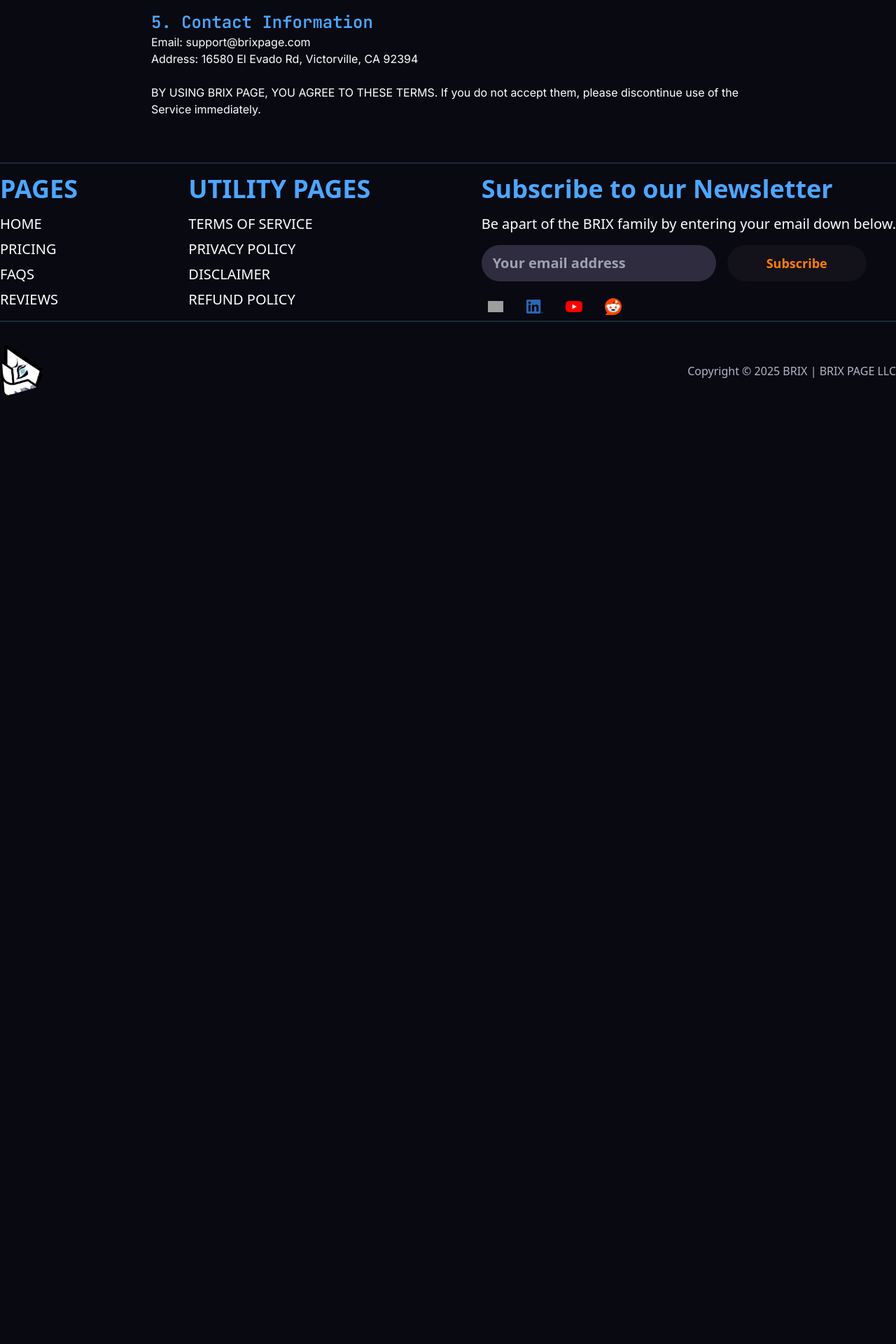
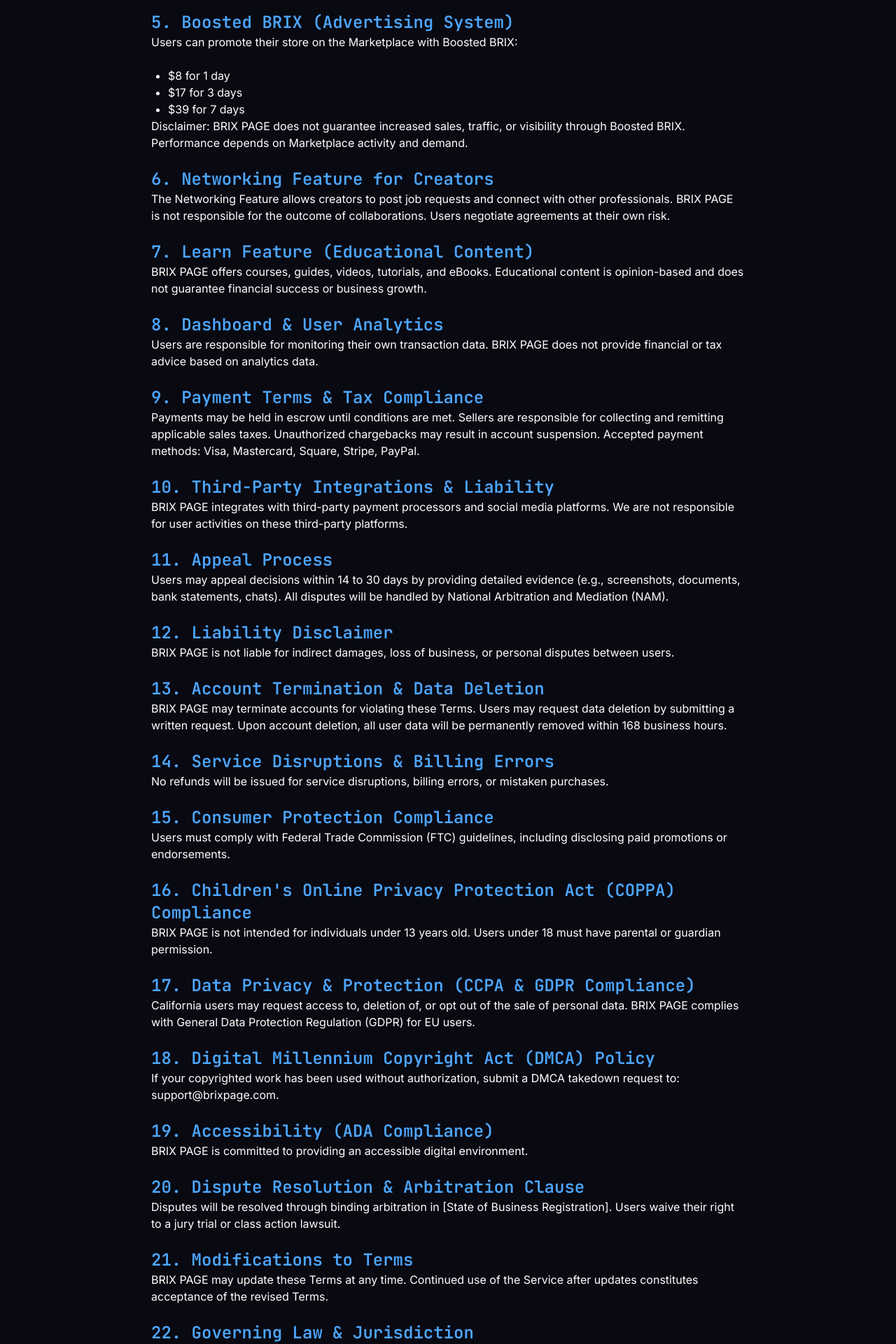
Before and after one commit to fundedbull/project-b, a Next.js app: page /terms-of-service in a window 1280 px wide. Shown: the part 1260-3180 px from the top of the page at 70% size. Before the commit the page ends 1860 px from the top, so only its background shows below. Built offline with nearby package versions, Linux system fonts and the light colour scheme; grey boxes are pictures that could not be loaded.

Commit message:
Fixed Terms of Service Page

```diff
--- a/src/app/terms-of-service/page.tsx
+++ b/src/app/terms-of-service/page.tsx
@@ -120,7 +120,205 @@
         <h2
           className={`${jetBrainsMono.className} text-2xl font-semibold text-blue mt-6`}
         >
-          5. Contact Information
+          5. Boosted BRIX (Advertising System)
+        </h2>
+        <p className="mb-6">
+          Users can promote their store on the Marketplace with Boosted BRIX:
+        </p>
+        <ul className="list-disc pl-6 mt-2">
+          <li>$8 for 1 day</li>
+          <li>$17 for 3 days</li>
+          <li>$39 for 7 days</li>
+        </ul>
+        <p className="mb-6">
+          Disclaimer: BRIX PAGE does not guarantee increased sales, traffic, or
+          visibility through Boosted BRIX. Performance depends on Marketplace
+          activity and demand.
+        </p>
+
+        <h2
+          className={`${jetBrainsMono.className} text-2xl font-semibold text-blue mt-6`}
+        >
+          6. Networking Feature for Creators
+        </h2>
+        <p className="mb-6">
+          The Networking Feature allows creators to post job requests and
+          connect with other professionals. BRIX PAGE is not responsible for the
+          outcome of collaborations. Users negotiate agreements at their own
+          risk.
+        </p>
+
+        <h2
+          className={`${jetBrainsMono.className} text-2xl font-semibold text-blue mt-6`}
+        >
+          7. Learn Feature (Educational Content)
+        </h2>
+        <p className="mb-6">
+          BRIX PAGE offers courses, guides, videos, tutorials, and eBooks.
+          Educational content is opinion-based and does not guarantee financial
+          success or business growth.
+        </p>
+
+        <h2
+          className={`${jetBrainsMono.className} text-2xl font-semibold text-blue mt-6`}
+        >
+          8. Dashboard & User Analytics
+        </h2>
+        <p className="mb-6">
+          Users are responsible for monitoring their own transaction data. BRIX
+          PAGE does not provide financial or tax advice based on analytics data.
+        </p>
+
+        <h2
+          className={`${jetBrainsMono.className} text-2xl font-semibold text-blue mt-6`}
+        >
+          9. Payment Terms & Tax Compliance
+        </h2>
+        <p className="mb-6">
+          Payments may be held in escrow until conditions are met. Sellers are
+          responsible for collecting and remitting applicable sales taxes.
+          Unauthorized chargebacks may result in account suspension. Accepted
+          payment methods: Visa, Mastercard, Square, Stripe, PayPal.
+        </p>
+
+        <h2
+          className={`${jetBrainsMono.className} text-2xl font-semibold text-blue mt-6`}
+        >
+          10. Third-Party Integrations & Liability
+        </h2>
+        <p className="mb-6">
+          BRIX PAGE integrates with third-party payment processors and social
+          media platforms. We are not responsible for user activities on these
+          third-party platforms.
+        </p>
+
+        <h2
+          className={`${jetBrainsMono.className} text-2xl font-semibold text-blue mt-6`}
+        >
+          11. Appeal Process
+        </h2>
+        <p className="mb-6">
+          Users may appeal decisions within 14 to 30 days by providing detailed
+          evidence (e.g., screenshots, documents, bank statements, chats). All
+          disputes will be handled by National Arbitration and Mediation (NAM).
+        </p>
+
+        <h2
+          className={`${jetBrainsMono.className} text-2xl font-semibold text-blue mt-6`}
+        >
+          12. Liability Disclaimer
+        </h2>
+        <p className="mb-6">
+          BRIX PAGE is not liable for indirect damages, loss of business, or
+          personal disputes between users.
+        </p>
+
+        <h2
+          className={`${jetBrainsMono.className} text-2xl font-semibold text-blue mt-6`}
+        >
+          13. Account Termination & Data Deletion
+        </h2>
+        <p className="mb-6">
+          BRIX PAGE may terminate accounts for violating these Terms. Users may
+          request data deletion by submitting a written request. Upon account
+          deletion, all user data will be permanently removed within 168
+          business hours.
+        </p>
+
+        <h2
+          className={`${jetBrainsMono.className} text-2xl font-semibold text-blue mt-6`}
+        >
+          14. Service Disruptions & Billing Errors
+        </h2>
+        <p className="mb-6">
+          No refunds will be issued for service disruptions, billing errors, or
+          mistaken purchases.
+        </p>
+
+        <h2
+          className={`${jetBrainsMono.className} text-2xl font-semibold text-blue mt-6`}
+        >
+          15. Consumer Protection Compliance
+        </h2>
+        <p className="mb-6">
+          Users must comply with Federal Trade Commission (FTC) guidelines,
+          including disclosing paid promotions or endorsements.
+        </p>
+
+        <h2
+          className={`${jetBrainsMono.className} text-2xl font-semibold text-blue mt-6`}
+        >
+          16. Children&apos;s Online Privacy Protection Act (COPPA) Compliance
+        </h2>
+        <p className="mb-6">
+          BRIX PAGE is not intended for individuals under 13 years old. Users
+          under 18 must have parental or guardian permission.
+        </p>
+
+        <h2
+          className={`${jetBrainsMono.className} text-2xl font-semibold text-blue mt-6`}
+        >
+          17. Data Privacy & Protection (CCPA & GDPR Compliance)
+        </h2>
+        <p className="mb-6">
+          California users may request access to, deletion of, or opt out of the
+          sale of personal data. BRIX PAGE complies with General Data Protection
+          Regulation (GDPR) for EU users.
+        </p>
+
+        <h2
+          className={`${jetBrainsMono.className} text-2xl font-semibold text-blue mt-6`}
+        >
+          18. Digital Millennium Copyright Act (DMCA) Policy
+        </h2>
+        <p className="mb-6">
+          If your copyrighted work has been used without authorization, submit a
+          DMCA takedown request to: support@brixpage.com.
+        </p>
+
+        <h2
+          className={`${jetBrainsMono.className} text-2xl font-semibold text-blue mt-6`}
+        >
+          19. Accessibility (ADA Compliance)
+        </h2>
+        <p className="mb-6">
+          BRIX PAGE is committed to providing an accessible digital environment.
+        </p>
+
+        <h2
+          className={`${jetBrainsMono.className} text-2xl font-semibold text-blue mt-6`}
+        >
+          20. Dispute Resolution & Arbitration Clause
+        </h2>
+        <p className="mb-6">
+          Disputes will be resolved through binding arbitration in [State of
+          Business Registration]. Users waive their right to a jury trial or
+          class action lawsuit.
+        </p>
+
+        <h2
+          className={`${jetBrainsMono.className} text-2xl font-semibold text-blue mt-6`}
+        >
+          21. Modifications to Terms
+        </h2>
+        <p className="mb-6">
+          BRIX PAGE may update these Terms at any time. Continued use of the
+          Service after updates constitutes acceptance of the revised Terms.
+        </p>
+
+        <h2
+          className={`${jetBrainsMono.className} text-2xl font-semibold text-blue mt-6`}
+        >
+          22. Governing Law & Jurisdiction
+        </h2>
+        <p className="mb-6">
+          These Terms are governed by the laws of the State of New York.
+        </p>
+
+        <h2
+          className={`${jetBrainsMono.className} text-2xl font-semibold text-blue mt-6`}
+        >
+          23. Contact Information
         </h2>
         <p className="mb-6">
           Email:{" "}
```
